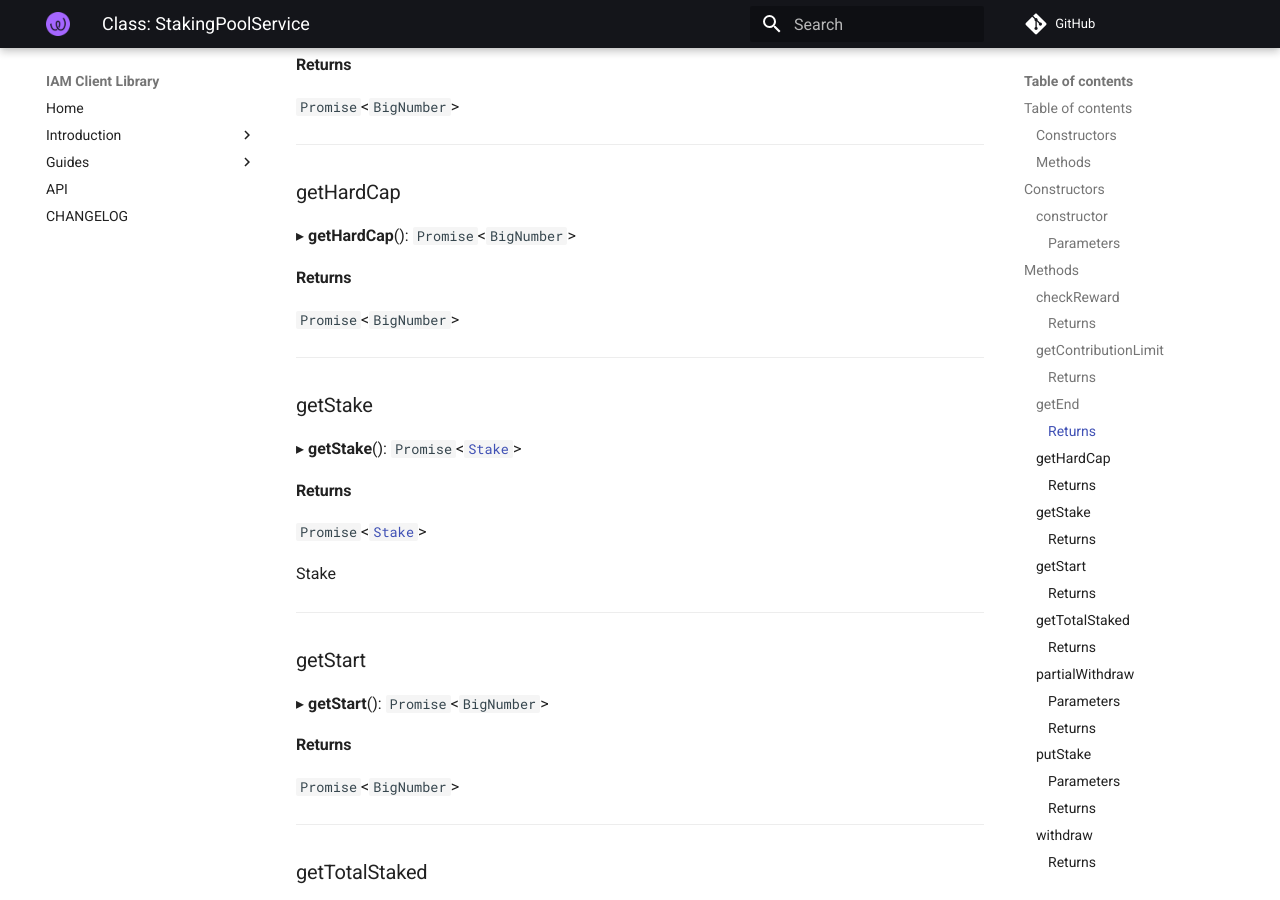
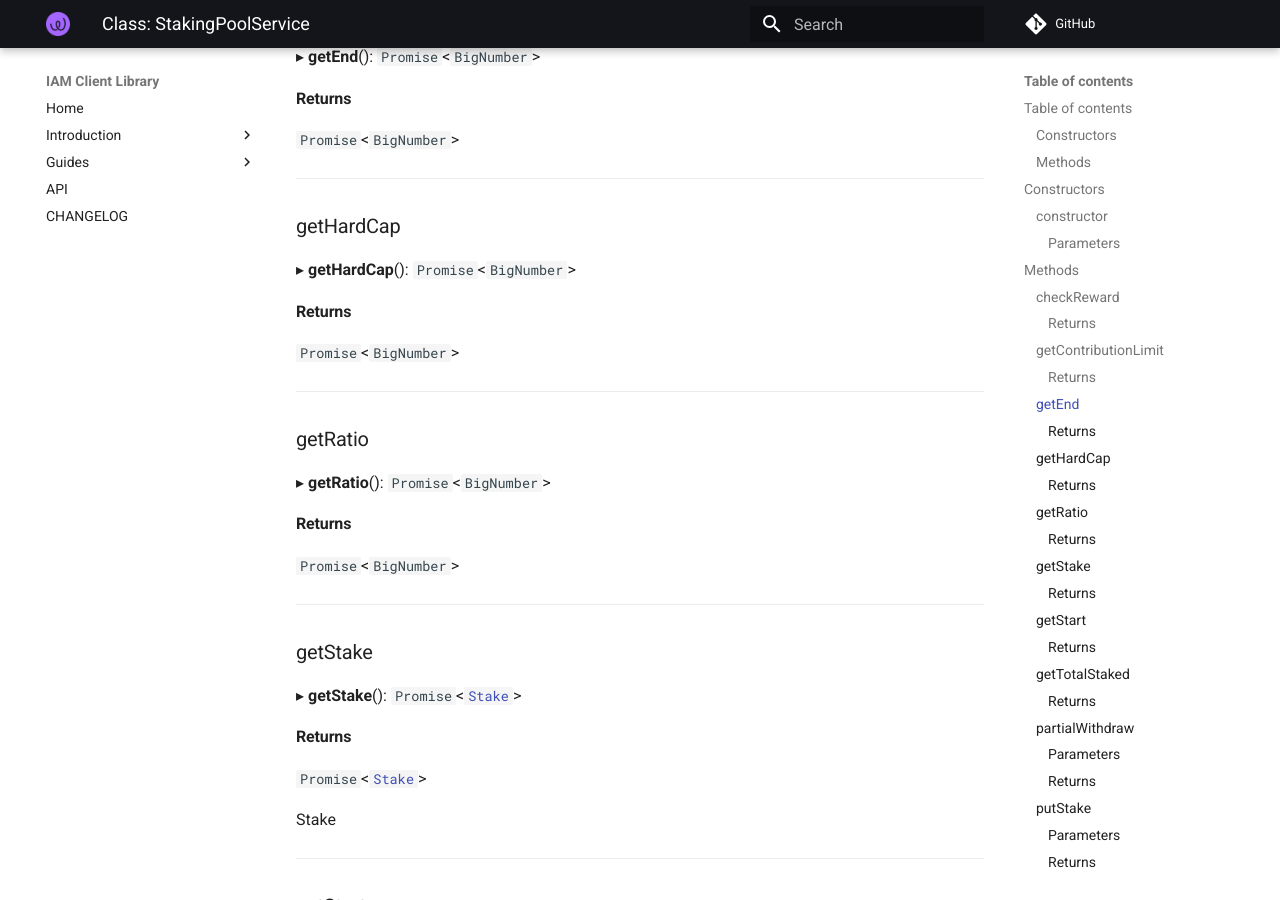
Before and after one commit to energywebfoundation/iam-client-lib, an MkDocs documentation site: the page built from docs/api/classes/modules_staking_staking_pool_service.StakingPoolService.md, in a window 1280 px wide and 900 px high, scrolled down 1782 px. Built offline with MkDocs 1.6.1 and Material for MkDocs 9.7.7, drawn with Linux system fonts in a browser that asks for light colours; comment, search, counter and statistics services are not loaded.

Commit message:
feat: add method for getting ratio from staking pool.

```diff
--- a/docs/api/classes/modules_staking_staking_pool_service.StakingPoolService.md
+++ b/docs/api/classes/modules_staking_staking_pool_service.StakingPoolService.md
@@ -16,6 +16,7 @@ Abstraction over staking pool smart contract
 - [getContributionLimit](modules_staking_staking_pool_service.StakingPoolService.md#getcontributionlimit)
 - [getEnd](modules_staking_staking_pool_service.StakingPoolService.md#getend)
 - [getHardCap](modules_staking_staking_pool_service.StakingPoolService.md#gethardcap)
+- [getRatio](modules_staking_staking_pool_service.StakingPoolService.md#getratio)
 - [getStake](modules_staking_staking_pool_service.StakingPoolService.md#getstake)
 - [getStart](modules_staking_staking_pool_service.StakingPoolService.md#getstart)
 - [getTotalStaked](modules_staking_staking_pool_service.StakingPoolService.md#gettotalstaked)
@@ -73,6 +74,16 @@ ___
 ### getHardCap
 
 ▸ **getHardCap**(): `Promise`<`BigNumber`\>
+
+#### Returns
+
+`Promise`<`BigNumber`\>
+
+___
+
+### getRatio
+
+▸ **getRatio**(): `Promise`<`BigNumber`\>
 
 #### Returns
 
```
Also changed, not shown: 1 other file.
